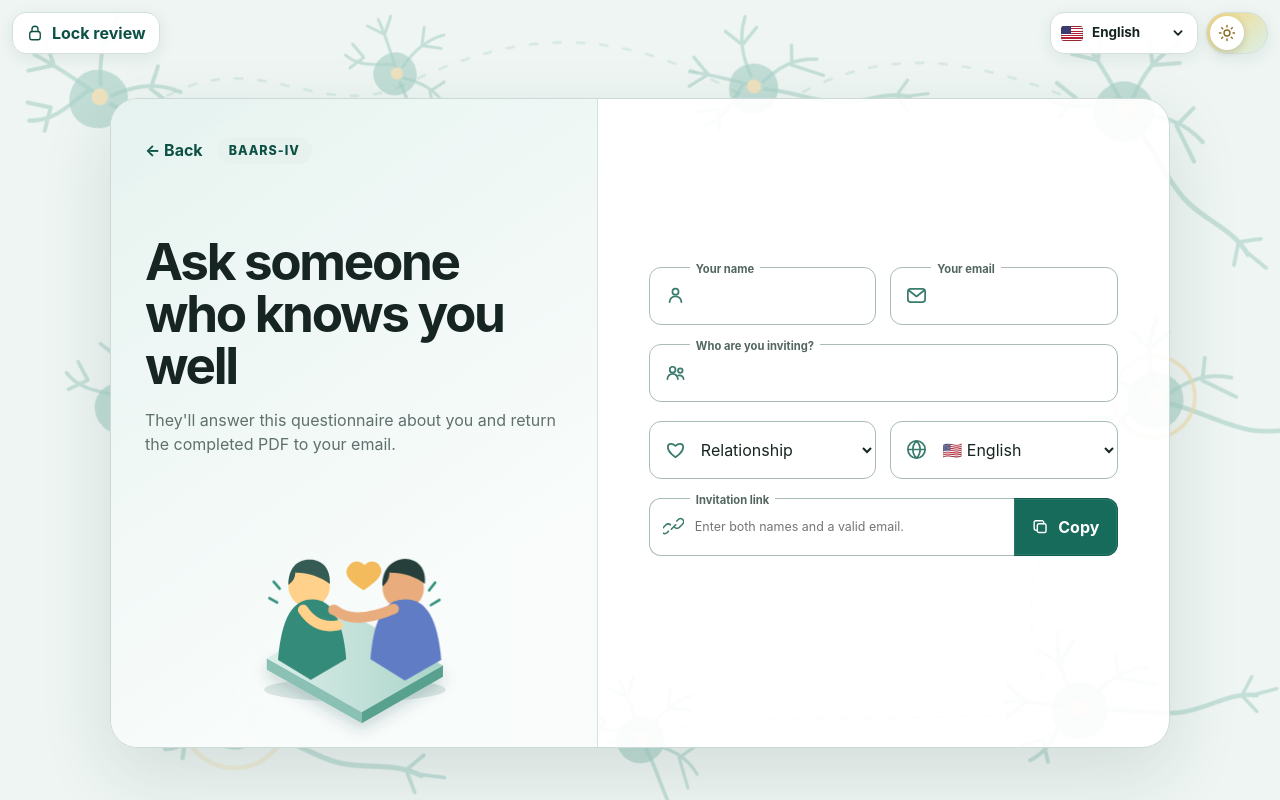
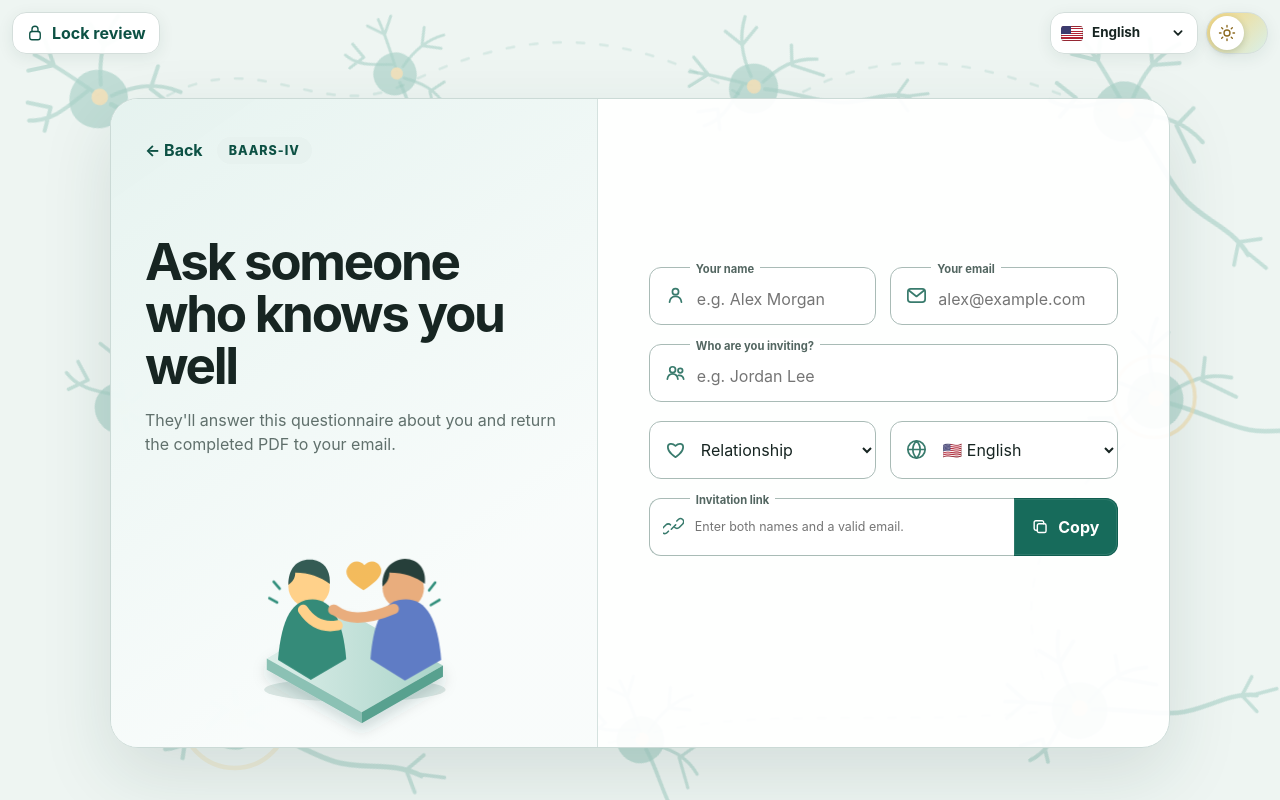
Before and after one commit to jelizarovas/baars-iv-remote-report-prototype, a React (Vite) app: page /invite in a window 1280 px wide. Built offline with nearby package versions, Linux system fonts and the light colour scheme.

Commit message:
Add invitation field placeholders

```diff
--- a/src/components/Share.tsx
+++ b/src/components/Share.tsx
@@ -25,11 +25,11 @@ export function Share({ onClose }: { onClose: () => void }) {
   const en = language === 'en';
   const copy = en ? {
     back:'Back', title:'Ask someone who knows you well', lede:"They'll answer this questionnaire about you and return the completed PDF to your email.",
-    yourName:'Your name', email:'Your email', invitee:'Who are you inviting?', relationship:'Their relationship to you', choose:'Relationship', other:'Other', otherLabel:'Type the relationship', recipientLanguage:'Questionnaire language',
+    yourName:'Your name', yourNamePlaceholder:'e.g. Alex Morgan', email:'Your email', emailPlaceholder:'alex@example.com', invitee:'Who are you inviting?', inviteePlaceholder:'e.g. Jordan Lee', relationship:'Their relationship to you', choose:'Relationship', other:'Other', otherLabel:'Type the relationship', recipientLanguage:'Questionnaire language',
     link:'Invitation link', action:'Copy', missing:'Enter both names and a valid email.', copied:'Invitation link copied.',
   } : {
     back:'Grįžti', title:'Paprašykite gerai jus pažįstančio žmogaus', lede:'Jis atsakys į klausimus apie jus ir grąžins užpildytą PDF jūsų el. paštu.',
-    yourName:'Jūsų vardas', email:'Jūsų el. paštas', invitee:'Ką kviečiate?', relationship:'Koks jo ryšys su jumis?', choose:'Ryšys', other:'Kita', otherLabel:'Įrašykite ryšį', recipientLanguage:'Klausimyno kalba',
+    yourName:'Jūsų vardas', yourNamePlaceholder:'pvz., Jonas Jonaitis', email:'Jūsų el. paštas', emailPlaceholder:'jonas@example.com', invitee:'Ką kviečiate?', inviteePlaceholder:'pvz., Ona Onaitė', relationship:'Koks jo ryšys su jumis?', choose:'Ryšys', other:'Kita', otherLabel:'Įrašykite ryšį', recipientLanguage:'Klausimyno kalba',
     link:'Kvietimo nuoroda', action:'Kopijuoti', missing:'Įrašykite abu vardus ir tinkamą el. paštą.', copied:'Kvietimo nuoroda nukopijuota.',
   };
   const [form, setForm] = useState<Invitation>({ version: 2, from: '', to: '', relationship: '', returnEmail: '', language });
@@ -54,10 +54,10 @@ export function Share({ onClose }: { onClose: () => void }) {
       </aside>
       <form className="share-compact-form" onSubmit={event=>{event.preventDefault();void copyLink();}} noValidate>
         <div className="field-row">
-          <label className="outlined-field"><Icon name="person"/><input aria-label={copy.yourName} placeholder=" " value={form.from} onChange={e=>update('from',e.target.value)}/><span>{copy.yourName}</span></label>
-          <label className="outlined-field"><Icon name="mail"/><input aria-label={copy.email} placeholder=" " type="email" inputMode="email" autoComplete="email" value={form.returnEmail} onChange={e=>update('returnEmail',e.target.value)}/><span>{copy.email}</span></label>
+          <label className="outlined-field"><Icon name="person"/><input aria-label={copy.yourName} placeholder={copy.yourNamePlaceholder} value={form.from} onChange={e=>update('from',e.target.value)}/><span>{copy.yourName}</span></label>
+          <label className="outlined-field"><Icon name="mail"/><input aria-label={copy.email} placeholder={copy.emailPlaceholder} type="email" inputMode="email" autoComplete="email" value={form.returnEmail} onChange={e=>update('returnEmail',e.target.value)}/><span>{copy.email}</span></label>
         </div>
-        <label className="outlined-field"><Icon name="group"/><input aria-label={copy.invitee} placeholder=" " value={form.to} onChange={e=>update('to',e.target.value)}/><span>{copy.invitee}</span></label>
+        <label className="outlined-field"><Icon name="group"/><input aria-label={copy.invitee} placeholder={copy.inviteePlaceholder} value={form.to} onChange={e=>update('to',e.target.value)}/><span>{copy.invitee}</span></label>
         <div className="field-row relationship-row">
           <label className="outlined-field select-only"><Icon name="heart"/><select aria-label={copy.relationship} value={relationshipKind} onChange={e=>chooseRelationship(e.target.value)}><option value="">{copy.choose}</option>{relationshipSuggestions.map(option=><option key={option.value} value={option.value}>{option[language]}</option>)}<option value="__other">{copy.other}</option></select></label>
           <label className="outlined-field select-only"><Icon name="language"/><select aria-label={copy.recipientLanguage} value={form.language} onChange={e=>update('language',e.target.value as LanguageMode)}><option value="en">🇺🇸 English</option><option value="lt">🇱🇹 Lietuvių</option></select></label>
```
Also changed, not shown: 1 other file (tests, documents, lock files or other folders).
